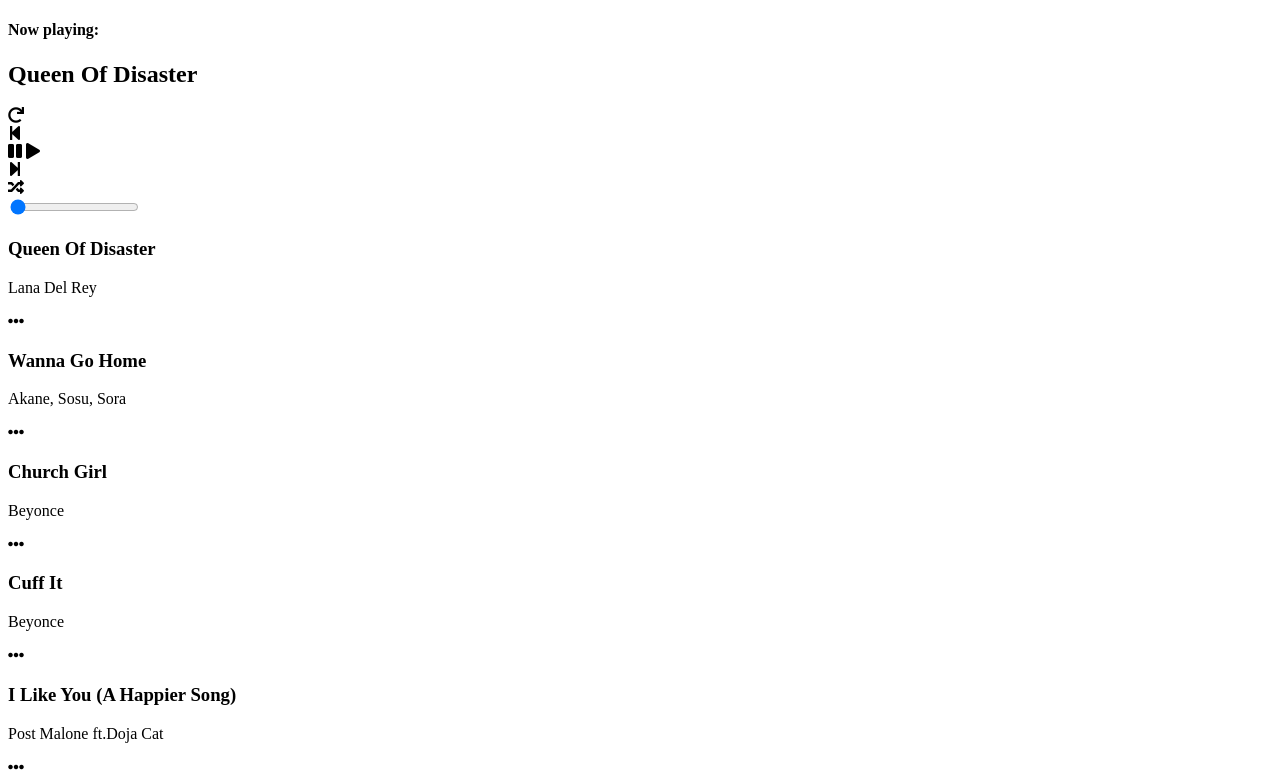
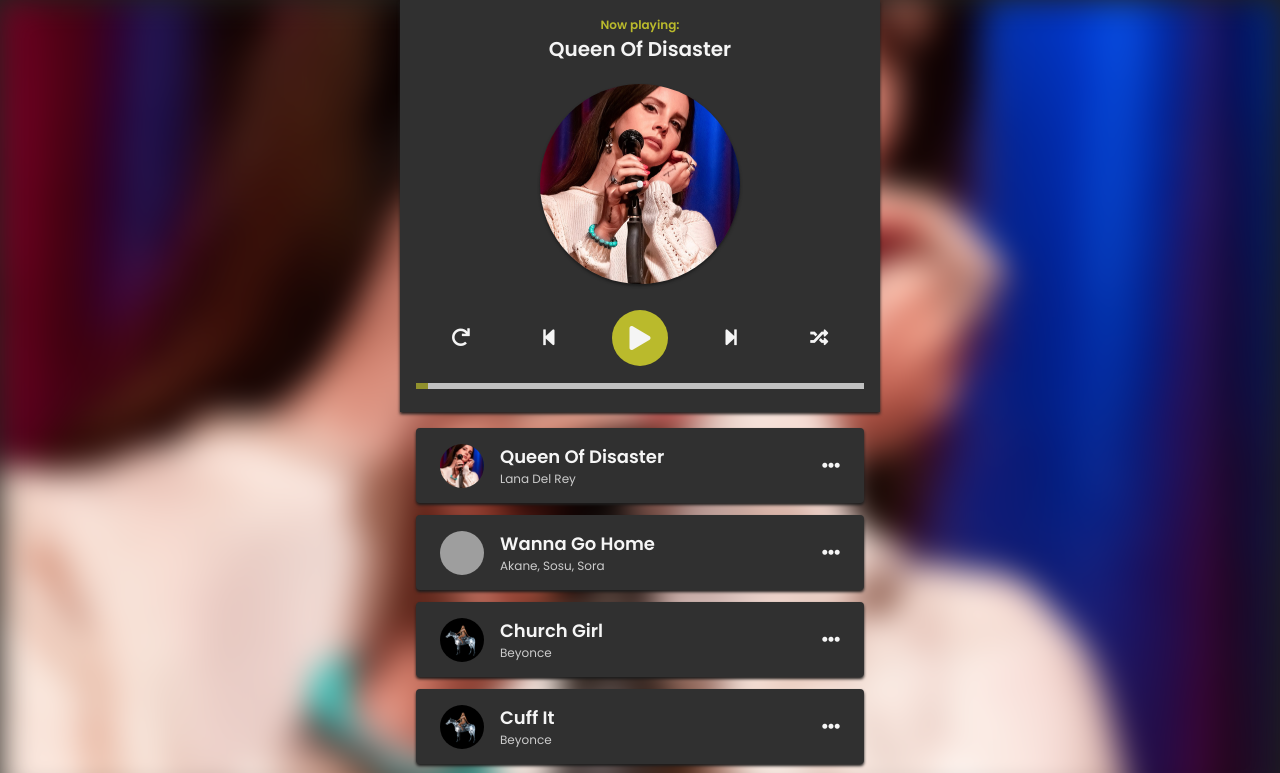
Before and after one commit to thanhLoc1087/Music-Player, a plain HTML site: page index.html in a window 1280 px wide. Shown: the top 773 px of the page. Drawn offline with Linux system fonts and the light colour scheme; the site is published under a folder, as on GitHub Pages, so addresses that start at the root find nothing.

Commit message:
Update index.html
update files' paths

```diff
--- a/index.html
+++ b/index.html
@@ -5,13 +5,13 @@
     <meta http-equiv="X-UA-Compatible" content="IE=edge">
     <meta name="viewport" content="width=device-width, initial-scale=1.0">
     <title>Music player</title>
-    <link rel="stylesheet" href="/asset/css/style.css">
+    <link rel="stylesheet" href="./asset/css/style.css">
     <link rel="stylesheet" href="https://cdnjs.cloudflare.com/ajax/libs/font-awesome/5.15.2/css/all.min.css" integrity="sha512-HK5fgLBL+xu6dm/Ii3z4xhlSUyZgTT9tuc/hSrtw6uzJOvgRr2a9jyxxT1ely+B+xFAmJKVSTbpM/CuL7qxO8w==" crossorigin="anonymous" />
     <link rel="preconnect" href="https://fonts.gstatic.com">
     <link href="https://fonts.googleapis.com/css2?family=Poppins:wght@300;400;600&display=swap" rel="stylesheet">
 </head>
 <body>
-    <div class="background" style="background-image: url('/asset/images/home.JPG')"></div>
+    <div class="background" style="background-image: url('./asset/images/home.JPG')"></div>
     <div class="player">
         <!-- Dashboard -->
         <div class="dashboard">
@@ -23,7 +23,7 @@
 
           <!-- CD -->
           <div class="cd">
-              <div class="cd-thumb" style="background-image: url('/asset/images/home.JPG')">
+              <div class="cd-thumb" style="background-image: url('./asset/images/home.JPG')">
                 <div class="cd-center"></div>
             </div>
           </div>
```
